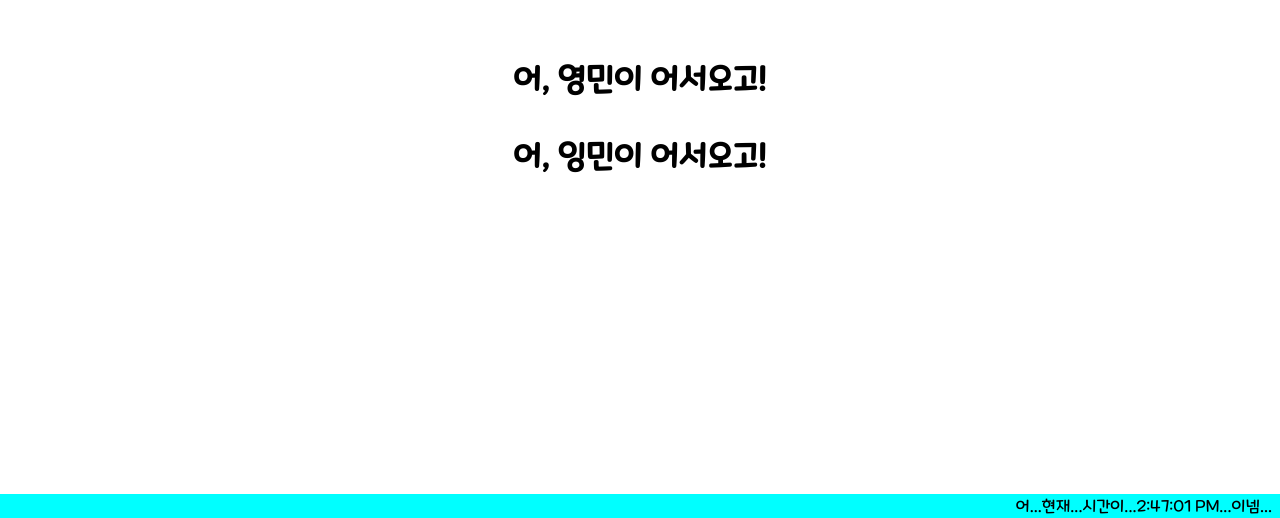
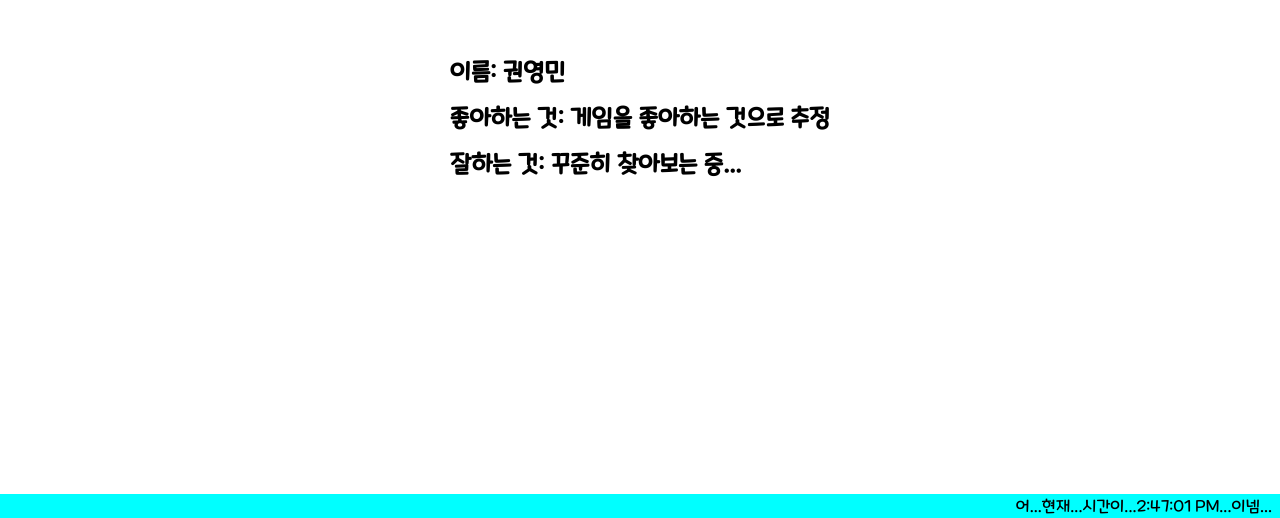
Before and after one commit to ymkwon3/myDevArea, a React (Create React App) app: page / in a window 1280 px wide. Shown: the part 282-800 px from the top of the page. Built offline with nearby package versions, Linux system fonts and the light colour scheme.

Commit message:
npm package redownload

```diff
--- a/src/App.jsx
+++ b/src/App.jsx
@@ -3,15 +3,18 @@ import Footer from './components/Footer'
 import Header from './components/Header'
 import ReactDOM from 'react-dom';
 
-function Welcome(props) {
-  return <h1>어, {props.name}이 어서오고!</h1>;
+function WhoAmI(props) {
+  return <div>
+  <h2>이름: {props.name}</h2>
+  <h2>좋아하는 것: 게임을 좋아하는 것으로 추정</h2>
+  <h2>잘하는 것: 꾸준히 찾아보는 중...</h2>
+  </div>;
 }
 
 function App() {
   return (
     <div className="App flex-column-center" id="app">
-      <Welcome name="영민"/>
-      <Welcome name="잉민"/>
+      <WhoAmI name="권영민"/>
       <div className="flex-column-center footer">
         <Footer className="footer"/>
       </div>
```
Also changed, not shown: 1 other file (tests, documents, lock files or other folders).
